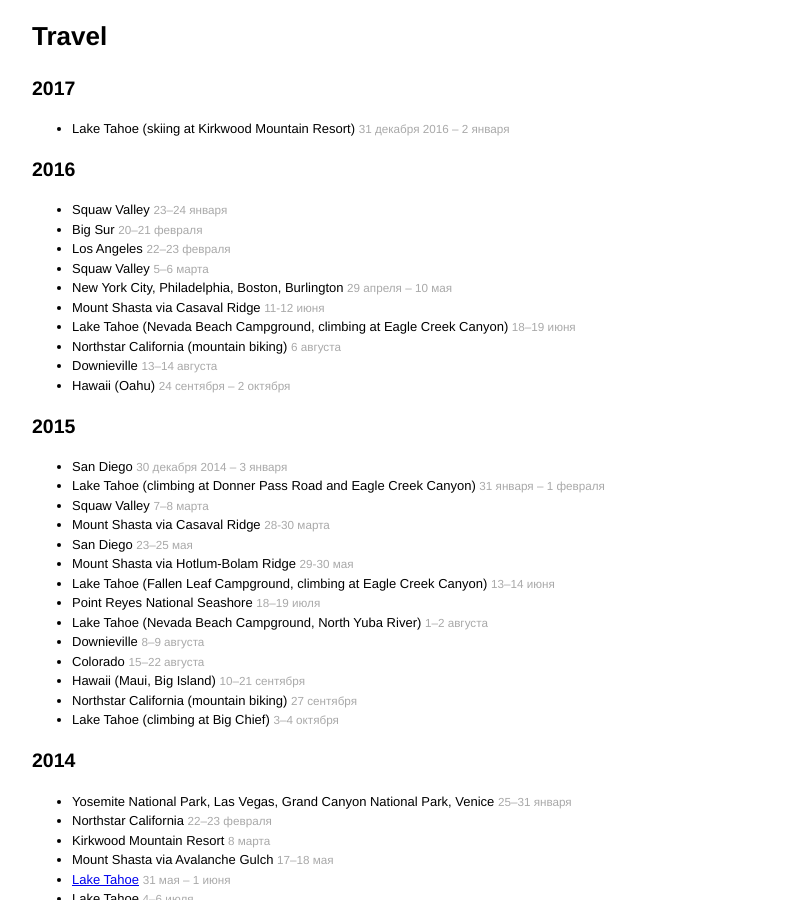
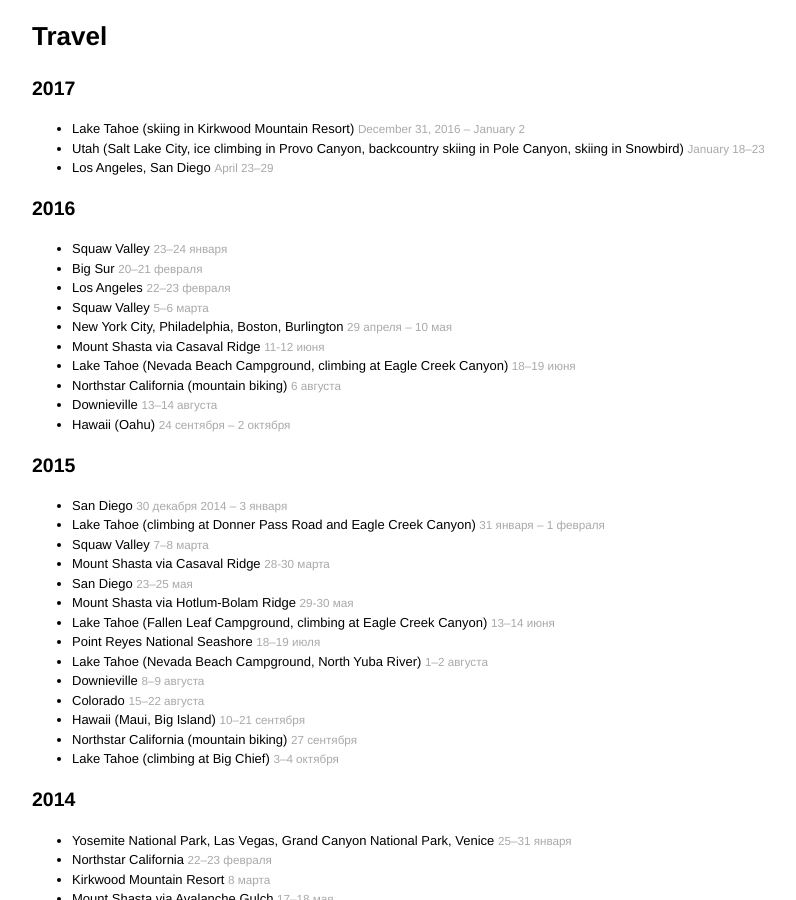
Before and after one commit to denis/denis.github.com, a Jekyll site: the page built from travel.md, in a window 1280 px wide and 900 px high. Shown: the whole window, without its empty margins (208-1004 px from the left). Built offline with Jekyll 4.4.1, drawn with Linux system fonts in a browser that asks for light colours; comment, search, counter and statistics services are not loaded.

Commit message:
Update 2017 travel

```diff
--- a/travel.md
+++ b/travel.md
@@ -8,7 +8,9 @@
 
 ## 2017
 
-- Lake Tahoe (skiing at Kirkwood Mountain Resort) <small>31 декабря 2016 – 2 января</small>
+- Lake Tahoe (skiing in Kirkwood Mountain Resort) <small>December 31, 2016 – January 2</small>
+- Utah (Salt Lake City, ice climbing in Provo Canyon, backcountry skiing in Pole Canyon, skiing in Snowbird) <small>January 18–23</small>
+- Los Angeles, San Diego <small>April 23–29</small>
 
 ## 2016
 
```
